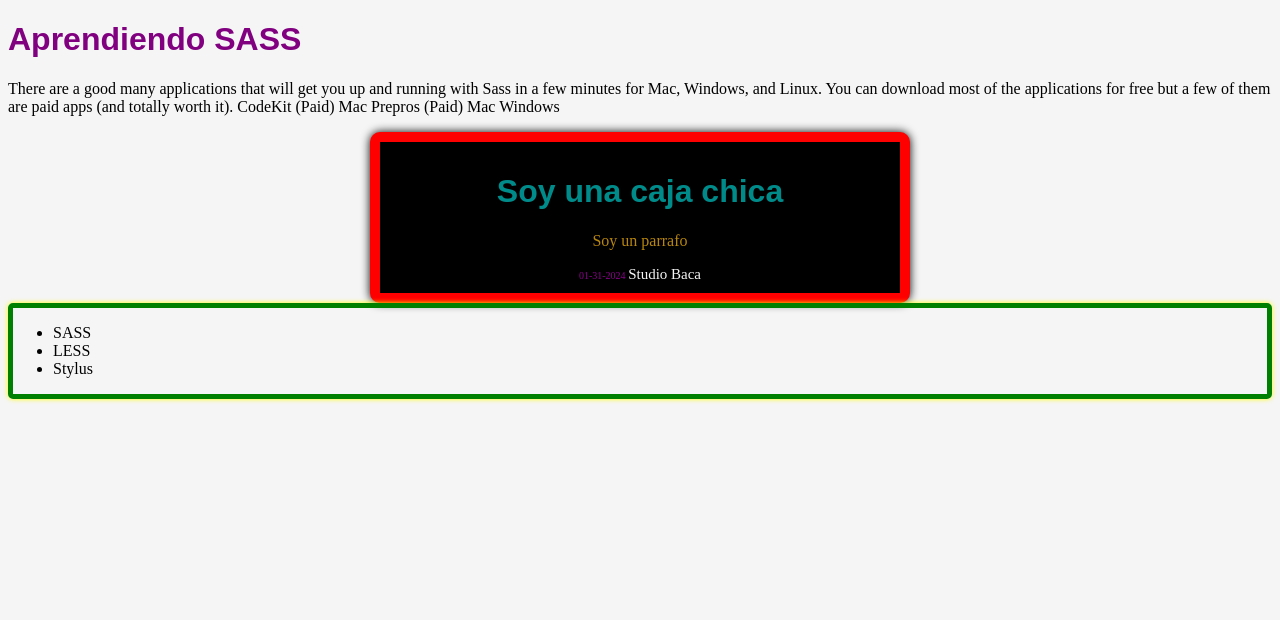
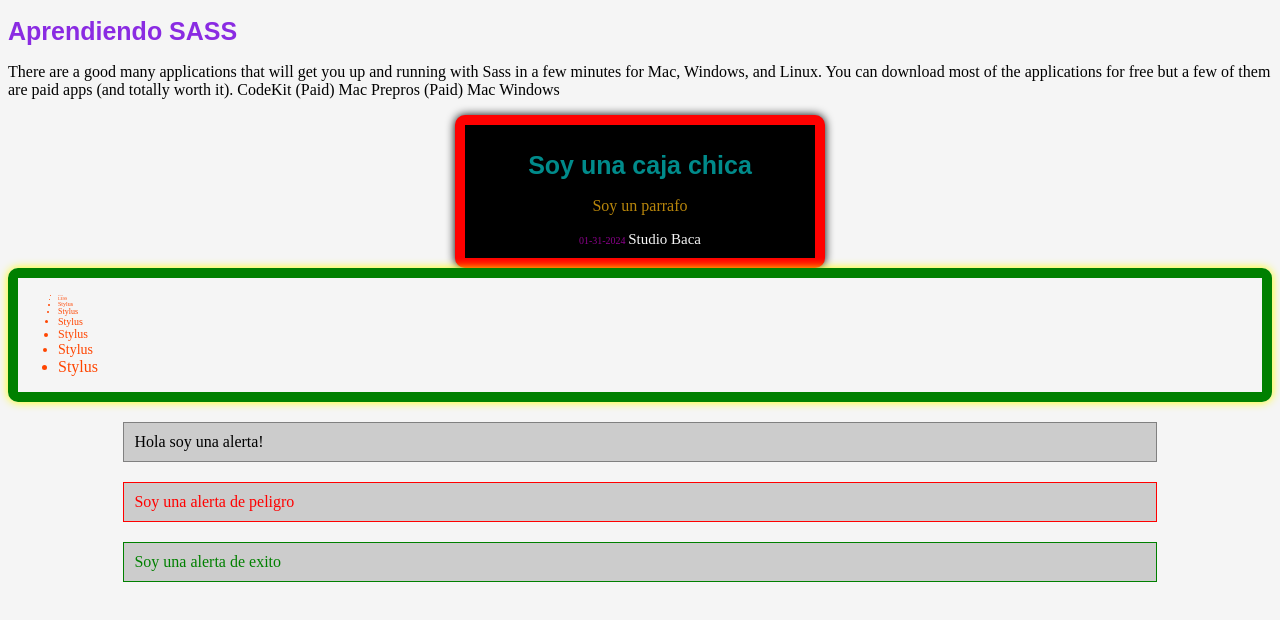
Before and after one commit to BigBacaStd/Curso-CSS, a plain HTML site: page aprendiendo sass/index.html in a window 1280 px wide. Drawn offline with Linux system fonts and the light colour scheme.

Commit message:
commit feb 6

```diff
--- a/aprendiendo sass/index.html
+++ b/aprendiendo sass/index.html
@@ -44,7 +44,39 @@
             <li>
                 Stylus
             </li>
+
+            <li>
+                Stylus
+            </li>
+
+            <li>
+                Stylus
+            </li>
+
+            <li>
+                Stylus
+            </li>
+
+            <li>
+                Stylus
+            </li>
+
+            <li>
+                Stylus
+            </li>
         </ul>
+    </div>
+
+    <div class="alert">
+        Hola soy una alerta!
+    </div>
+
+    <div class="aler alert-danger">
+        Soy una alerta de peligro
+    </div>
+
+    <div class="alert alert-success">
+        Soy una alerta de exito
     </div>
 </body>
 
--- a/aprendiendo sass/styles.scss
+++ b/aprendiendo sass/styles.scss
@@ -58,5 +58,63 @@ h1{
 }
 
 .listado{
-    @include crearBordes(green, 5px, yellow);
+    @include crearBordes(green, 10px, yellow);
 }
+//Herencia
+
+%alert-normal{
+    border: 1px solid gray;
+    background: #ccc;
+    padding: 10px;
+    width: 80%;
+    margin: 20px auto;
+
+}
+
+.alert{
+    @extend %alert-normal;
+}
+
+.alert-danger{
+    @extend %alert-normal;
+    color: red;
+    border-color: red;
+}
+
+.alert-success{
+    @extend %alert-normal;
+    color: green;
+    border-color: green;
+}
+
+//Operadores
+
+h1{
+    font-size: 20px + 5px;
+}
+
+.caja{
+    width: 500px / 1920px * 100%;
+}
+
+//Condicionales - if
+
+
+h1{
+    @if $color-fondo == #ccc{
+        color: salmon;
+    } @else {
+        color: blueviolet;
+    }
+}
+
+
+//For
+$contador: 1;
+
+@for $contador from 1 through 8{
+    .listado ul li:nth-child(#{$contador}){
+        color: orangered;
+        font-size: $contador * 2px;
+    }
+}
```
Also changed, not shown: aprendiendo sass/styles.css, 1 other file.
